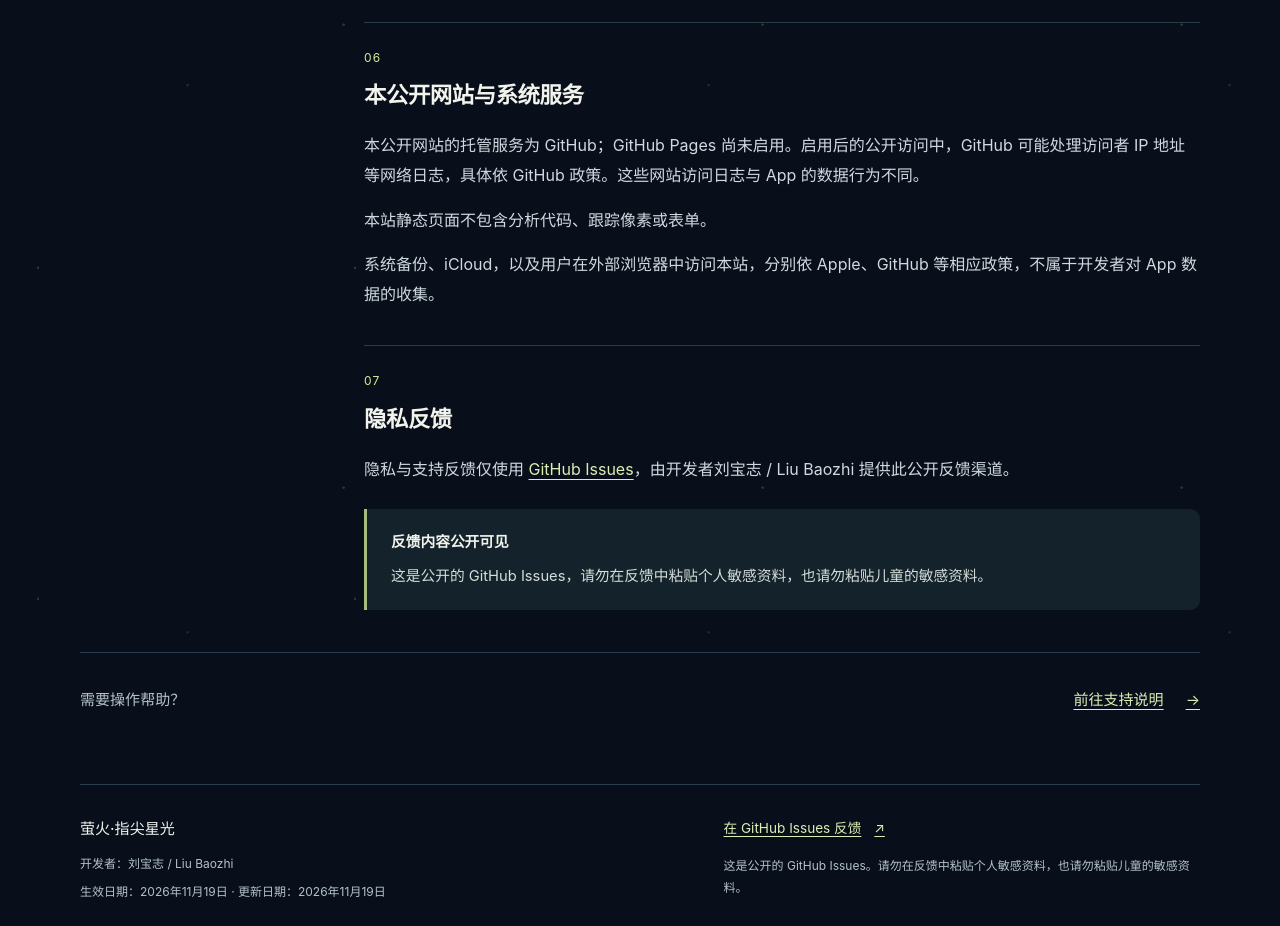
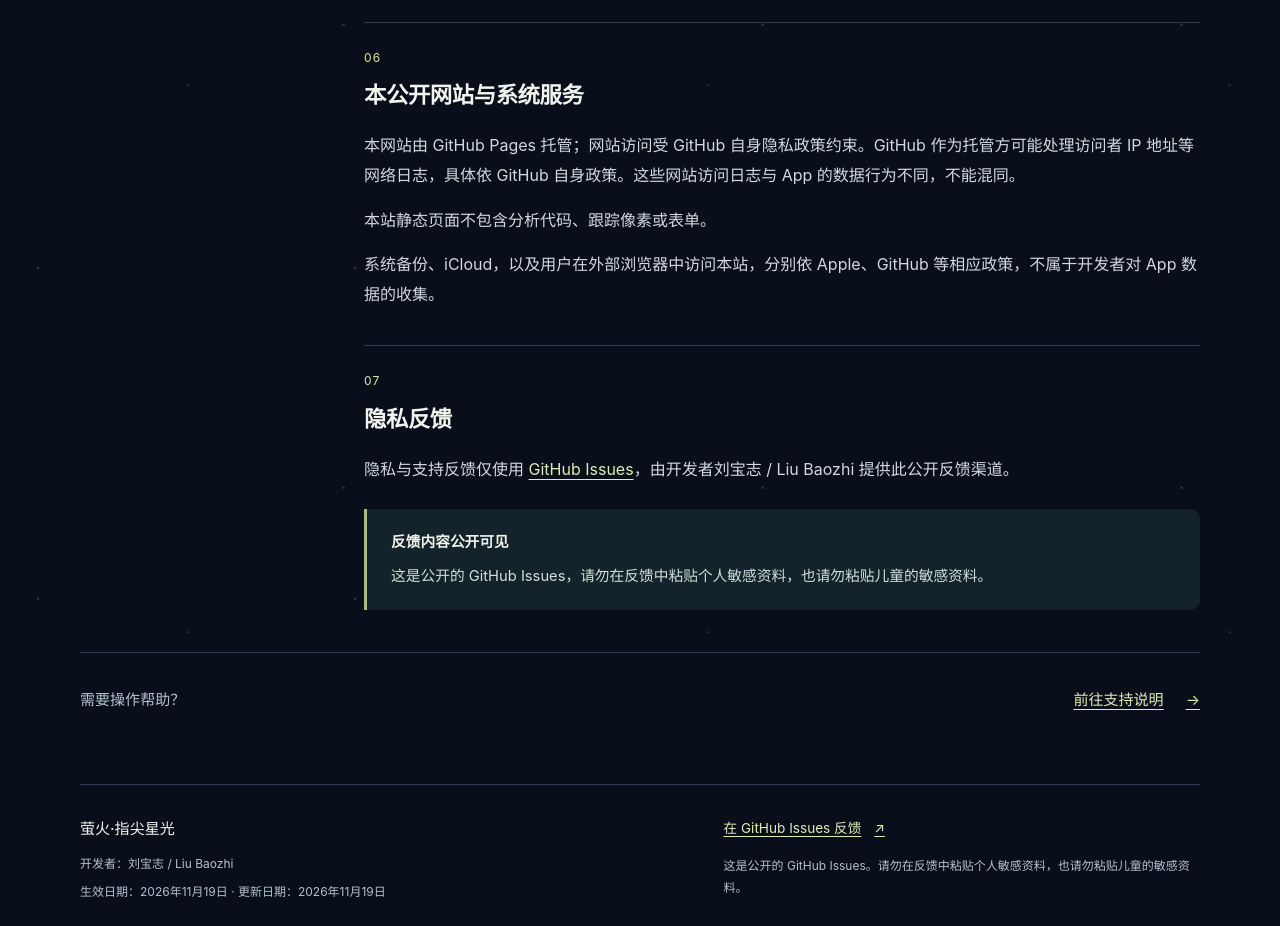
Before and after one commit to Chill-lucky/yinghuo-support, a plain HTML site: page privacy.html in a window 1280 px wide. Shown: the part 2420-3346 px from the top of the page. Drawn offline with Linux system fonts and the light colour scheme.

Commit message:
修正公开页面的托管说明

```diff
--- a/privacy.html
+++ b/privacy.html
@@ -103,7 +103,7 @@
         <section id="hosting" class="prose-section">
           <p class="section-index">06</p>
           <h2>本公开网站与系统服务</h2>
-          <p>本公开网站的托管服务为 GitHub；GitHub Pages 尚未启用。启用后的公开访问中，GitHub 可能处理访问者 IP 地址等网络日志，具体依 GitHub 政策。这些网站访问日志与 App 的数据行为不同。</p>
+          <p>本网站由 GitHub Pages 托管；网站访问受 GitHub 自身隐私政策约束。GitHub 作为托管方可能处理访问者 IP 地址等网络日志，具体依 GitHub 自身政策。这些网站访问日志与 App 的数据行为不同，不能混同。</p>
           <p>本站静态页面不包含分析代码、跟踪像素或表单。</p>
           <p>系统备份、iCloud，以及用户在外部浏览器中访问本站，分别依 Apple、GitHub 等相应政策，不属于开发者对 App 数据的收集。</p>
         </section>
```
Also changed, not shown: support.html (+1 -1 lines), 1 other file.
